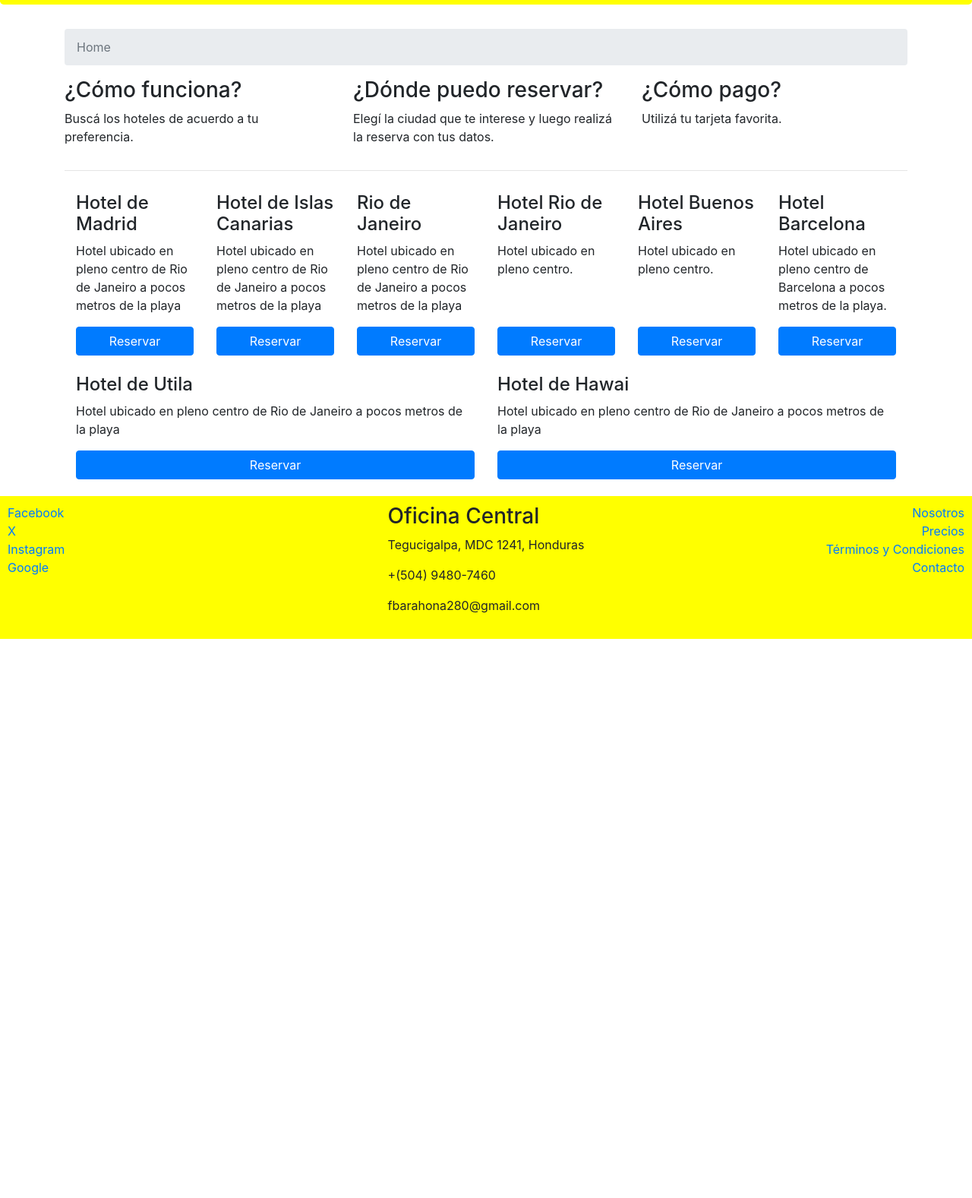
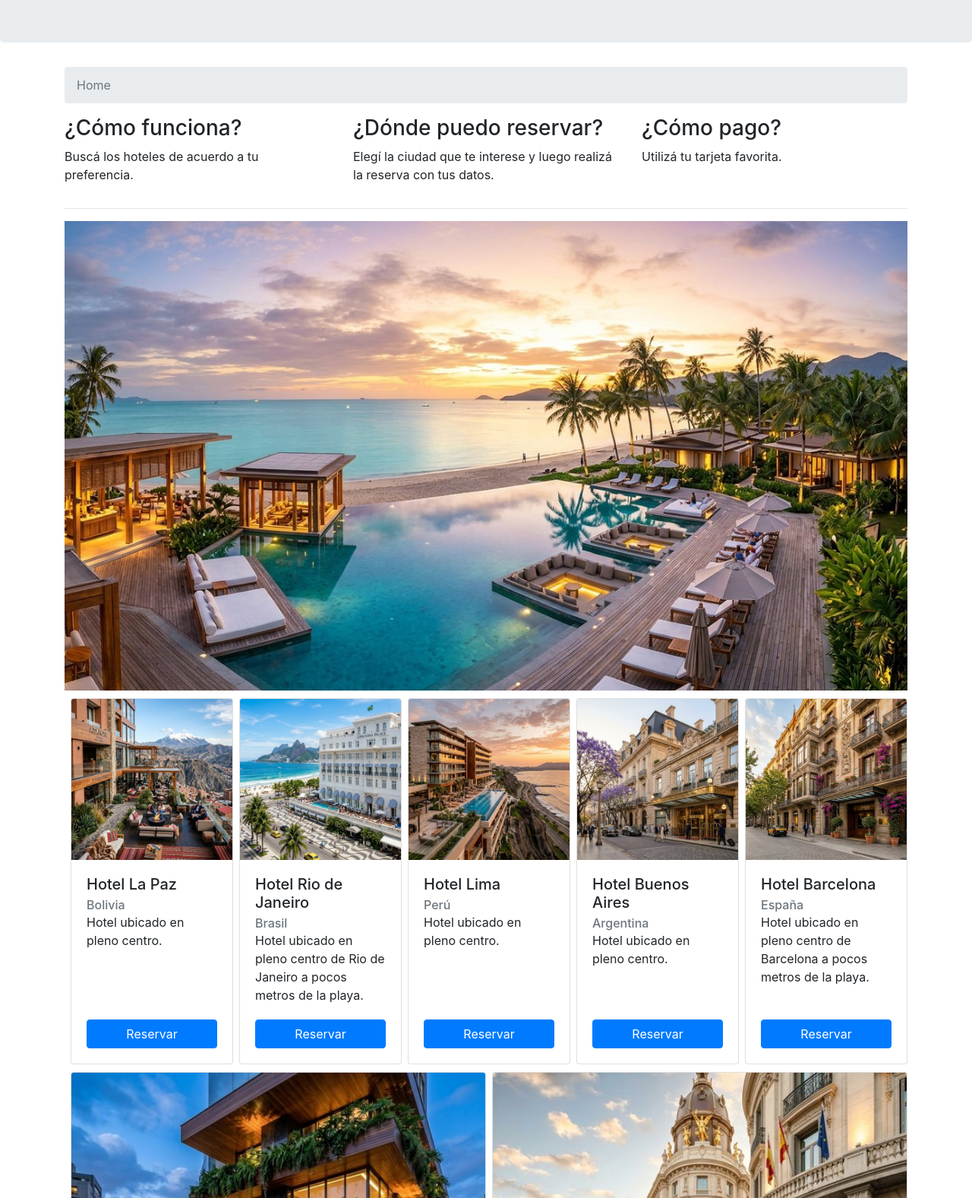
Before and after one commit to RedFer855/prueba, a website: page index.html in a window 1280 px wide. Shown: the part 178-1755 px from the top of the page at 76% size. Before the commit the page ends 1019 px from the top, so only its background shows below. Drawn offline with nearby package versions, Linux system fonts and the light colour scheme; a web font is replaced by a local one.

Commit message:
Proyecto del modulo 2

```diff
--- a/css/main.css
+++ b/css/main.css
@@ -1,21 +1,43 @@
 .jumbotron {
-    background-color: yellow;
-    color: black;
+    background-color: #e9ecef;
+    color: #212529;
+    margin-top: 50px;
 }
 
-.footer {
-    padding: 10px 10px 0px 10px;
-    background-color: yellow;
+footer {
+    padding: 20px 15px 10px 15px;
+    background-color: #212529;
+    color: #f8f9fa;
     margin-bottom: 0px;
+    margin-top: 25px;
+}
+
+footer a {
+    color: #adb5bd;
+}
+
+footer a:hover {
+    color: #ffffff;
+    text-decoration: none;
+}
+
+.card-hotel {
+    flex: 1 200px;
+    padding: 0;
     margin-top: 10px;
 }
 
-.card-hotel {
-    flex: 1 150px;
-    margin: 10px;
-    padding: 2px 5px 2px 5px;
+.card-hotel .card-footer {
+    background-color: transparent;
+    border-top: none;
+    padding: 0 1.25rem 1.25rem 1.25rem;
 }
 
 .btn-reserva {
     width: 100%;
+    border-radius: 4px;
 }
+
+.footer-address-icon {
+    padding-right: 10px;
+}
--- a/index.html
+++ b/index.html
@@ -6,6 +6,7 @@
   <meta name="viewport" content="width=device-width, initial-scale=1">
   <title>Hoteles</title>
   <link href="node_modules/bootstrap/dist/css/bootstrap.min.css" rel="stylesheet">
+  <link href="node_modules/open-iconic/font/css/open-iconic-bootstrap.min.css" rel="stylesheet">
   <link href="css/main.css" rel="stylesheet">
 </head>
 
@@ -19,8 +20,8 @@
       <ul class="navbar-nav mr-auto">
         <li class="nav-item active"><a class="nav-link" href="#">Home</a></li>
         <li class="nav-item"><a class="nav-link" href="./about.html">Nosotros</a></li>
-        <li class="nav-item"><a class="nav-link" href="#">Precios</a></li>
-        <li class="nav-item"><a class="nav-link" href="#">Términos y Condiciones</a></li>
+        <li class="nav-item"><a class="nav-link" href="./precios.html">Precios</a></li>
+        <li class="nav-item"><a class="nav-link" href="#">Términos y condiciones</a></li>
         <li class="nav-item"><a class="nav-link" href="./contacto.html">Contacto</a></li>
       </ul>
     </div>
@@ -55,77 +56,84 @@
 
     <hr>
 
+    <img src="imagenes/banner.jpg" class="img-fluid" alt="Responsive image">
+
     <div class="d-flex flex-wrap flex-row-reverse">
-      <div class="card-hotel d-flex flex-column justify-content-between">
-        <div>
-          <h4>Hotel Barcelona</h4>
-          <p>Hotel ubicado en pleno centro de Barcelona a pocos metros de la playa.</p>
+      <div class="card card-hotel d-flex flex-column justify-content-between ml-2">
+        <img class="card-img-top" src="imagenes/hotel-barcelona.jpg" alt="Hotel Barcelona">
+        <div class="card-body">
+          <h5 class="card-title">Hotel Barcelona</h5>
+          <h6 class="card-subtitle text-muted">España</h6>
+          <p class="card-text">Hotel ubicado en pleno centro de Barcelona a pocos metros de la playa.</p>
         </div>
-        <div>
-          <button class="btn btn-primary btn-reserva">Reservar</button>
+        <div class="card-footer">
+          <button class="btn btn-primary btn-reserva"><span class="oi oi-plus"></span> Reservar</button>
         </div>
       </div>
-      <div class="card-hotel d-flex flex-column justify-content-between">
-        <div>
-          <h4>Hotel Buenos Aires</h4>
-          <p>Hotel ubicado en pleno centro.</p>
+      <div class="card card-hotel d-flex flex-column justify-content-between ml-2">
+        <img class="card-img-top" src="imagenes/hotel-buenos-aires.jpg" alt="Hotel Buenos Aires">
+        <div class="card-body">
+          <h5 class="card-title">Hotel Buenos Aires</h5>
+          <h6 class="card-subtitle text-muted">Argentina</h6>
+          <p class="card-text">Hotel ubicado en pleno centro.</p>
         </div>
-        <div>
-          <button class="btn btn-primary btn-reserva">Reservar</button>
+        <div class="card-footer">
+          <button class="btn btn-primary btn-reserva"><span class="oi oi-plus"></span> Reservar</button>
         </div>
       </div>
-      <div class="card-hotel d-flex flex-column justify-content-between">
-        <div>
-          <h4>Hotel Rio de Janeiro</h4>
-          <p>Hotel ubicado en pleno centro.</p>
+      <div class="card card-hotel d-flex flex-column justify-content-between ml-2">
+        <img class="card-img-top" src="imagenes/hotel-lima.jpg" alt="Hotel Lima">
+        <div class="card-body">
+          <h5 class="card-title">Hotel Lima</h5>
+          <h6 class="card-subtitle text-muted">Perú</h6>
+          <p class="card-text">Hotel ubicado en pleno centro.</p>
         </div>
-        <div>
-          <button class="btn btn-primary btn-reserva">Reservar</button>
+        <div class="card-footer">
+          <button class="btn btn-primary btn-reserva"><span class="oi oi-plus"></span> Reservar</button>
         </div>
       </div>
-      <div class="card-hotel d-flex flex-column justify-content-between">
-        <div>
-          <h4>Rio de Janeiro</h4>
-          <p>Hotel ubicado en pleno centro de Rio de Janeiro a pocos metros de la playa</p>
+      <div class="card card-hotel d-flex flex-column justify-content-between ml-2">
+        <img class="card-img-top" src="imagenes/hotel-rio-de-janeiro.jpg" alt="Hotel Rio de Janeiro">
+        <div class="card-body">
+          <h5 class="card-title">Hotel Rio de Janeiro</h5>
+          <h6 class="card-subtitle text-muted">Brasil</h6>
+          <p class="card-text">Hotel ubicado en pleno centro de Rio de Janeiro a pocos metros de la playa.</p>
         </div>
-        <div>
-          <button class="btn btn-primary btn-reserva">Reservar</button>
+        <div class="card-footer">
+          <button class="btn btn-primary btn-reserva"><span class="oi oi-plus"></span> Reservar</button>
         </div>
       </div>
-      <div class="card-hotel d-flex flex-column justify-content-between">
-        <div>
-          <h4>Hotel de Islas Canarias</h4>
-          <p>Hotel ubicado en pleno centro de Rio de Janeiro a pocos metros de la playa</p>
+      <div class="card card-hotel d-flex flex-column justify-content-between ml-2">
+        <img class="card-img-top" src="imagenes/hotel-la-paz.jpg" alt="Hotel La Paz">
+        <div class="card-body">
+          <h5 class="card-title">Hotel La Paz</h5>
+          <h6 class="card-subtitle text-muted">Bolivia</h6>
+          <p class="card-text">Hotel ubicado en pleno centro.</p>
         </div>
-        <div>
-          <button class="btn btn-primary btn-reserva">Reservar</button>
+        <div class="card-footer">
+          <button class="btn btn-primary btn-reserva"><span class="oi oi-plus"></span> Reservar</button>
         </div>
       </div>
-      <div class="card-hotel d-flex flex-column justify-content-between">
-        <div>
-          <h4>Hotel de Madrid</h4>
-          <p>Hotel ubicado en pleno centro de Rio de Janeiro a pocos metros de la playa</p>
+      <div class="card card-hotel d-flex flex-column justify-content-between ml-2">
+        <img class="card-img-top" src="imagenes/hotel-madrid.jpg" alt="Hotel Madrid">
+        <div class="card-body">
+          <h5 class="card-title">Hotel Madrid</h5>
+          <h6 class="card-subtitle text-muted">España</h6>
+          <p class="card-text">Hotel ubicado en pleno centro.</p>
         </div>
-        <div>
-          <button class="btn btn-primary btn-reserva">Reservar</button>
+        <div class="card-footer">
+          <button class="btn btn-primary btn-reserva"><span class="oi oi-plus"></span> Reservar</button>
         </div>
       </div>
-      <div class="card-hotel d-flex flex-column justify-content-between">
-        <div>
-          <h4>Hotel de Hawai</h4>
-          <p>Hotel ubicado en pleno centro de Rio de Janeiro a pocos metros de la playa</p>
+      <div class="card card-hotel d-flex flex-column justify-content-between ml-2">
+        <img class="card-img-top" src="imagenes/hotel-san-pablo.jpg" alt="Hotel San Pablo">
+        <div class="card-body">
+          <h5 class="card-title">Hotel San Pablo</h5>
+          <h6 class="card-subtitle text-muted">Brasil</h6>
+          <p class="card-text">Hotel ubicado en pleno centro.</p>
         </div>
-        <div>
-          <button class="btn btn-primary btn-reserva">Reservar</button>
-        </div>
-      </div>
-      <div class="card-hotel d-flex flex-column justify-content-between">
-        <div>
-          <h4>Hotel de Utila</h4>
-          <p>Hotel ubicado en pleno centro de Rio de Janeiro a pocos metros de la playa</p>
-        </div>
-        <div>
-          <button class="btn btn-primary btn-reserva">Reservar</button>
+        <div class="card-footer">
+          <button class="btn btn-primary btn-reserva"><span class="oi oi-plus"></span> Reservar</button>
         </div>
       </div>
     </div>
@@ -141,10 +149,10 @@
       </div>
       <div class="col-sm-4 d-flex flex-column align-items-center">
         <address>
-          <h3>Oficina Central</h3>
-          <p>Tegucigalpa, MDC 1241, Honduras</p>
-          <p>+(504) 9480-7460</p>
-          <p>fbarahona280@gmail.com</p>
+          <h3>Oficina central</h3>
+          <p><span class="oi oi-home footer-address-icon"></span>Tegucigalpa, MDC 1241, Honduras</p>
+          <p><span class="oi oi-phone footer-address-icon"></span>+(504) 9480-7460</p>
+          <p><span class="oi oi-inbox footer-address-icon"></span>fbarahona280@gmail.com</p>
         </address>
       </div>
       <div class="col-sm-4 d-flex flex-column align-items-end">
```
Also changed, not shown: about.html (+7 -6 lines), contacto.html (+10 -9 lines), precios.html (added, +145 -0 lines), imagenes/banner.jpg (added), imagenes/hotel-barcelona.jpg (added), imagenes/hotel-buenos-aires.jpg (added), imagenes/hotel-la-paz.jpg (added), imagenes/hotel-lima.jpg (added), imagenes/hotel-madrid.jpg (added), imagenes/hotel-rio-de-janeiro.jpg (added), imagenes/hotel-san-pablo.jpg (added).
